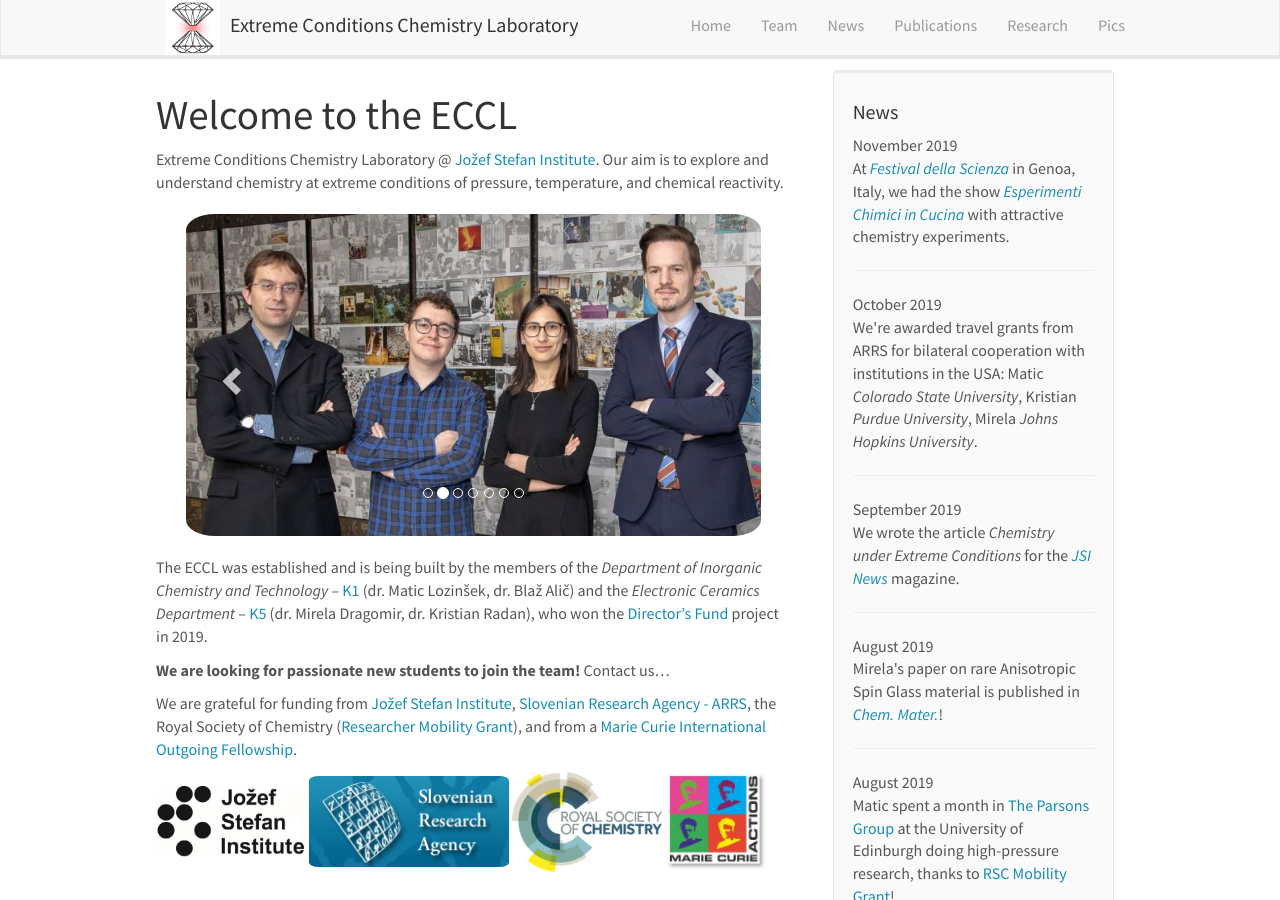
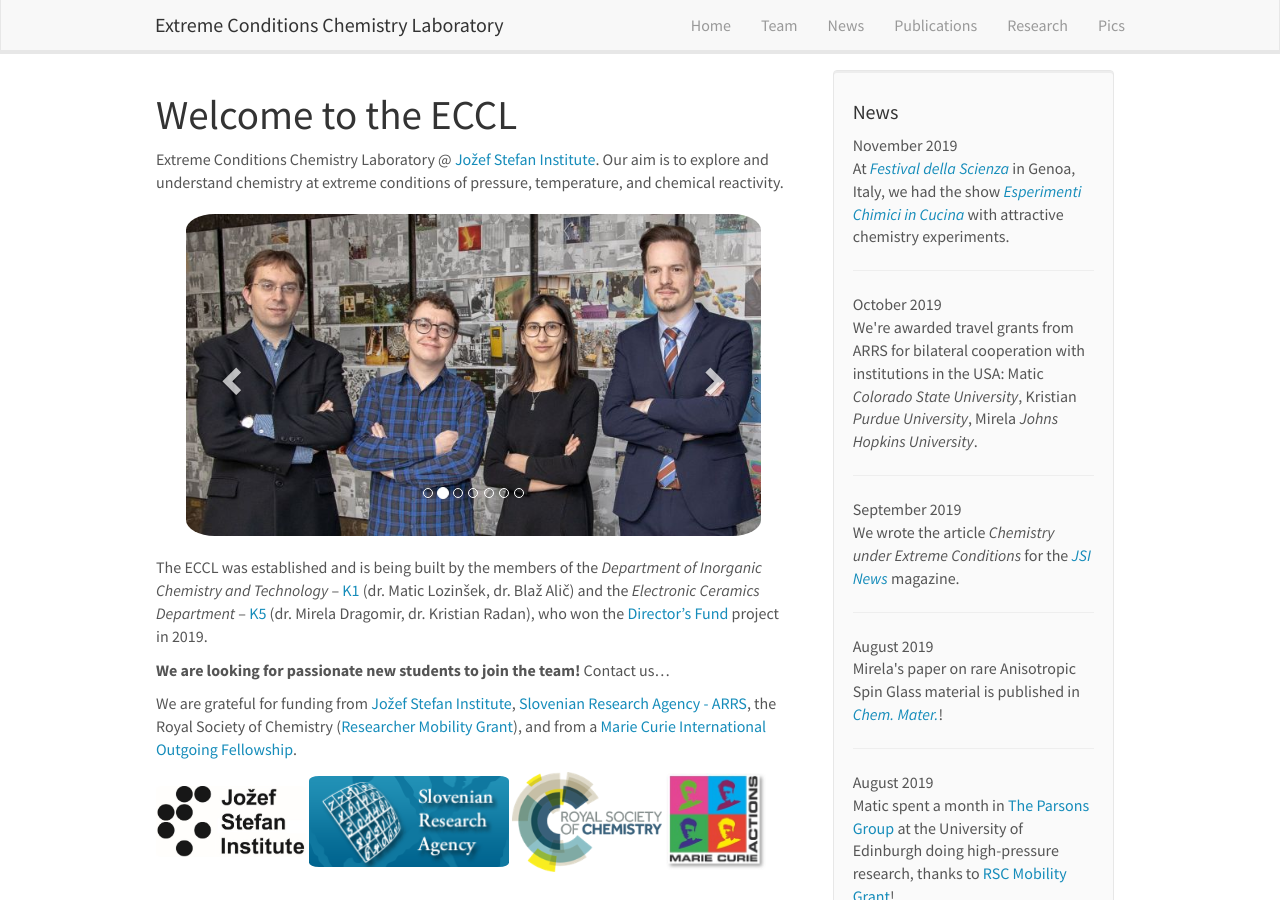
Before and after one commit to eccl-jsi/eccl-jsi.github.io, a Jekyll site: the page built from _pages/home.md, in a window 1280 px wide and 900 px high. Built offline with Jekyll 4.4.1, drawn with Linux system fonts in a browser that asks for light colours; nearby versions of some CDN libraries.

Commit message:
Update header.html

```diff
--- a/_includes/header.html
+++ b/_includes/header.html
@@ -7,7 +7,7 @@
 		<span class="icon-bar"></span>
 		<span class="icon-bar"></span>
 	  </button>
-    <object class="logo" data="/images/favicon.ico" type="image/x-icon" width="55" hspace="10" align="left"></object>
+    <object class="logo" data="/images/favicon.png" type="image/png" width="55" hspace="10" align="left"></object>
     <a class="navbar-brand" href="{{ site.url }}{{ site.baseurl }}/">Extreme Conditions Chemistry Laboratory</a>
 	</div>
 	<div class="collapse navbar-collapse" id="navbar-collapse-1">
```
